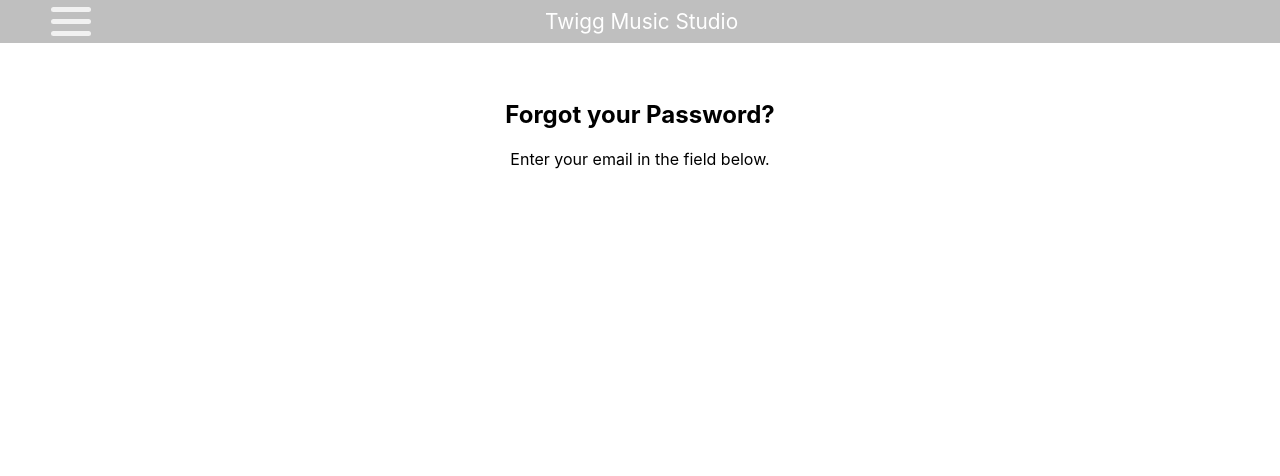
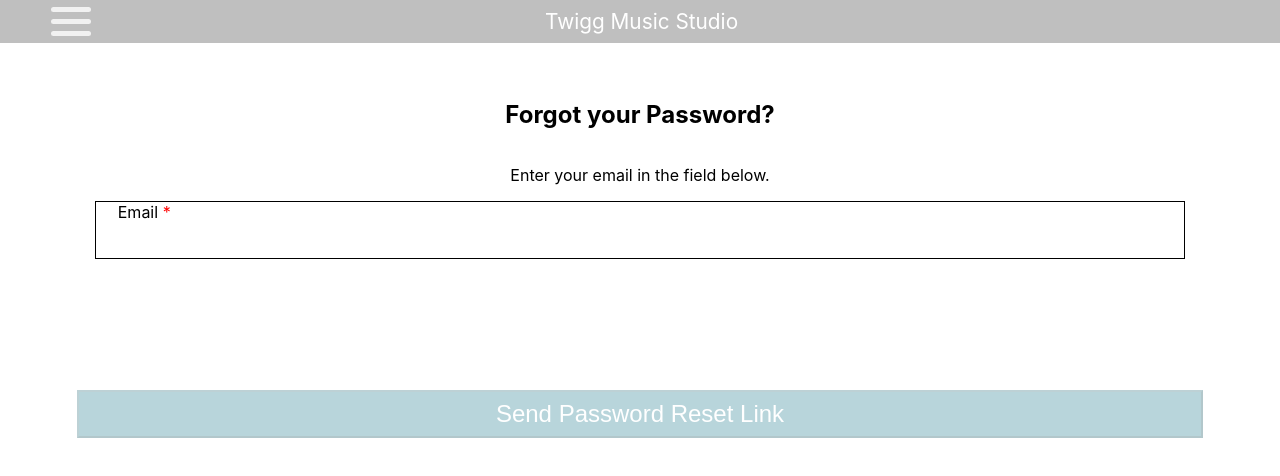
Before and after one commit to Haon1919/tms-frontend, a React (Create React App) app: page /ForgotPassword in a window 1280 px wide. Shown: the top 476 px of the page. Built offline with nearby package versions, Linux system fonts and the light colour scheme.

Commit message:
Finish Forgot Password Page

```diff
--- a/src/pages/ForgotPassword.tsx
+++ b/src/pages/ForgotPassword.tsx
@@ -1,10 +1,16 @@
 import React, {useState, useMemo} from 'react';
+import styles from '../styles/ForgotPassword.module.scss';
+import { FormInput } from '../components/FormInput';
+import { InputChangeParameters } from '../types/FormInputTypes';
 
 const emailPattern = /^(([^<>()\[\]\\.,;:\s@"]+(\.[^<>()\[\]\\.,;:\s@"]+)*)|(".+"))@((\[[0-9]{1,3}\.[0-9]{1,3}\.[0-9]{1,3}\.[0-9]{1,3}])|(([a-zA-Z\-0-9]+\.)+[a-zA-Z]{2,}))$/;
 
 export const ForgotPassword = () => {
 
+    const [email, setEmail] = useState('');
+    const [selectedInputKey, setSelectedInputkey] = useState('');
     const [failingForms, setFailingForms] = useState<string[]>([]);
+    const [forgotPasswordFormSubmitted, setForgotPasswordFormSubmitted]= useState(false);
 
     const isDisabled = !!failingForms.length;
 
@@ -16,12 +22,44 @@
         }
     }, []);
 
+    const submitForgotPasswordForm = (e: React.FormEvent) => {
+        e.preventDefault();
+        console.log("submitting");
+        setForgotPasswordFormSubmitted(true);
+    }
+
+    const handleInputChange = (action: InputChangeParameters) => {
+        if(action.type === "UPDATEFORM"){
+            if(action.formDataKey === "email"){
+                setEmail(action.value);
+            }
+        }else if(action.type === "FOCUS"){
+            setSelectedInputkey(action.value)
+        }
+    }
+
     return(
         <section>
-            <h1>Forgot your Password?</h1>
-            <p>Enter your email in the field below.</p>
 
-
+            <form className={forgotPasswordFormSubmitted ? styles.forgot_password_form_submitted: styles.forgot_password_form} onSubmit={submitForgotPasswordForm}>
+                <h1>Forgot your Password?</h1>
+                <p>Enter your email in the field below.</p>
+                <FormInput
+                    inputChange={handleInputChange}
+                    inputKey="email"
+                    label="Email"
+                    inputType="text"
+                    currentValue={email}
+                    selectedKey={selectedInputKey}
+                    required={true}
+                    validation={emailValidation}
+                    styles={styles}
+                >
+                <input/>
+                </FormInput>
+                <input className={isDisabled ? `${styles.send_forgot_password_form} ${styles.disabled}` : `${styles.send_forgot_password_form}`}  type="submit" value="Send Password Reset Link" disabled={isDisabled}/>
+            </form>
+            <h1 className={styles.submitted_forgot_password_form_text} style={{"display":(forgotPasswordFormSubmitted ? "block" : "none")}}>Your form has been submitted. If there is an account with the email you entered you should get an email to reset your password.</h1>
         </section>
     )
 }
--- /dev/null
+++ b/src/styles/ForgotPassword.module.scss
@@ -0,0 +1,61 @@
+.forgot_password_form{
+    display: flex;
+    flex-direction: column;
+    align-items: center
+}
+
+.forgot_password_form_submitted{
+    display: none;
+}
+
+form .focused_input {
+    input {
+        margin-bottom: 2%;
+    }
+    label {
+        text-align: center;
+    }
+    height: 9vh;
+}
+
+.input_container{
+    label {
+        &.required_input:after {
+            content:" *";
+            color: red;
+        }
+        text-align: left;
+        margin-left: 2%;
+    }
+    input {
+        background-color: transparent;
+        outline: none;
+        border: none;
+        cursor: pointer;
+        transition: margin-bottom .2s ease-out;
+        text-align: center;
+    }
+    height: 7vh;
+    transition: color .2s ease-in, height .2s ease-out;
+    display: flex;
+    flex-direction: column;
+    width: 85vw;
+    margin-bottom: 12%;
+    border: 1px solid black;
+    justify-content: space-between;
+}
+
+.disabled {
+    opacity: .4;
+}
+
+.send_forgot_password_form{
+    background-color: #5199a8;
+    padding-top: 1vh;
+    width: 88vw;
+    align-self: center;
+    color: white;
+    font-size: 3vh;
+    padding-bottom: 1vh;
+    margin-bottom: 5vh;
+}
```
